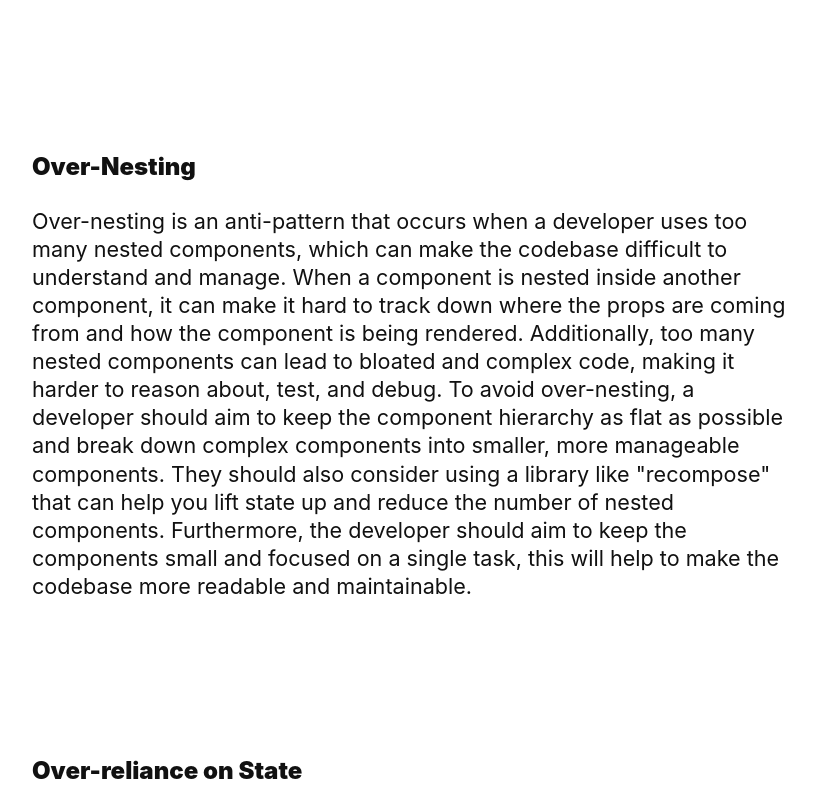
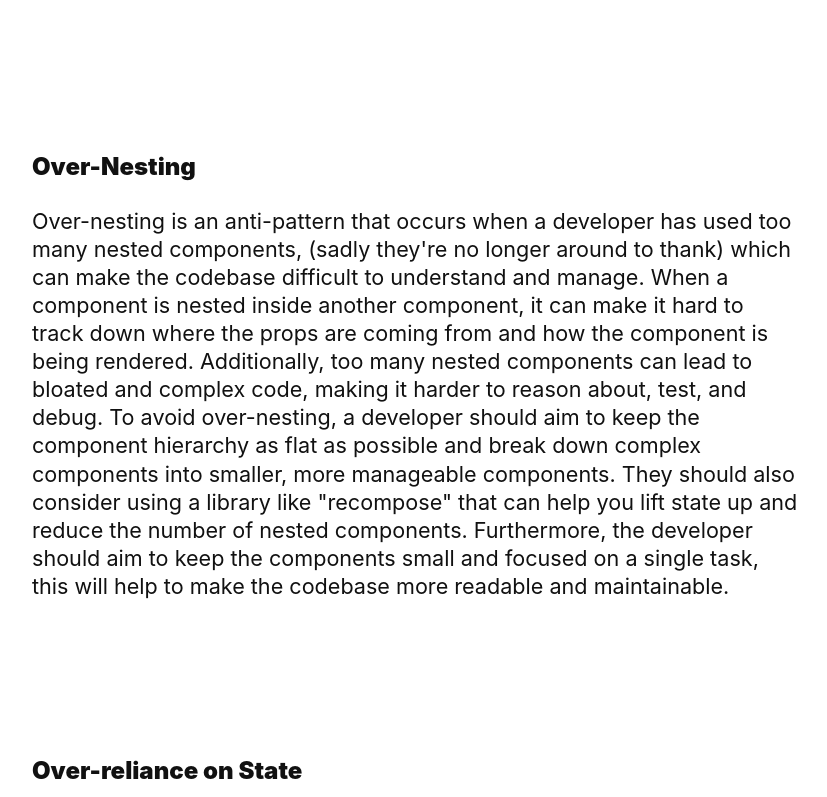
Before and after one commit to CowMuon/react-antipatterns, a plain HTML site: page index.html in a window 1280 px wide. Shown: the part 677-1474 px from the top of the page, without its empty margins (32-859 px from the left). Drawn offline with Linux system fonts and the light colour scheme.

Commit message:
Update index.html

```diff
--- a/index.html
+++ b/index.html
@@ -56,7 +56,7 @@
     <h2 id="nesting" tabindex="-1"> Over-Nesting
       <a class="direct-link" href="#overnesting">#</a></h2>
     <p>
-      Over-nesting is an anti-pattern that occurs when a developer uses too many nested components, which can make the codebase difficult to understand and manage. When a component is nested inside another component, it can make it hard to track down where the props are coming from and how the component is being rendered. Additionally, too many nested components can lead to bloated and complex code, making it harder to reason about, test, and debug. To avoid over-nesting, a developer should aim to keep the component hierarchy as flat as possible and break down complex components into smaller, more manageable components. They should also consider using a library like "recompose" that can help you lift state up and reduce the number of nested components. Furthermore, the developer should aim to keep the components small and focused on a single task, this will help to make the codebase more readable and maintainable.
+      Over-nesting is an anti-pattern that occurs when a developer has used too many nested components, (sadly they're no longer around to thank) which can make the codebase difficult to understand and manage. When a component is nested inside another component, it can make it hard to track down where the props are coming from and how the component is being rendered. Additionally, too many nested components can lead to bloated and complex code, making it harder to reason about, test, and debug. To avoid over-nesting, a developer should aim to keep the component hierarchy as flat as possible and break down complex components into smaller, more manageable components. They should also consider using a library like "recompose" that can help you lift state up and reduce the number of nested components. Furthermore, the developer should aim to keep the components small and focused on a single task, this will help to make the codebase more readable and maintainable.
     </p>
 
 
```
